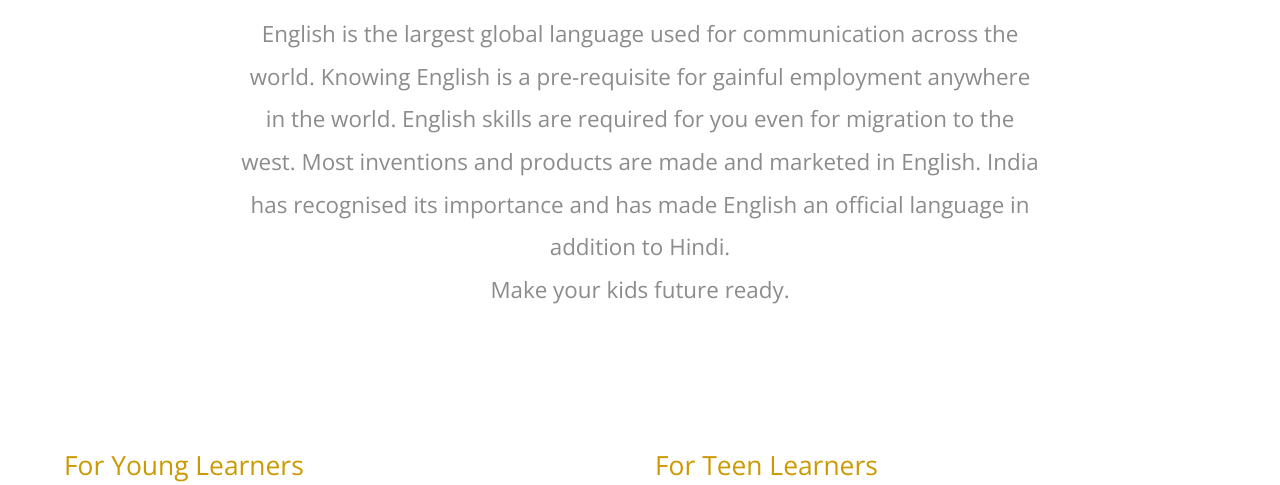
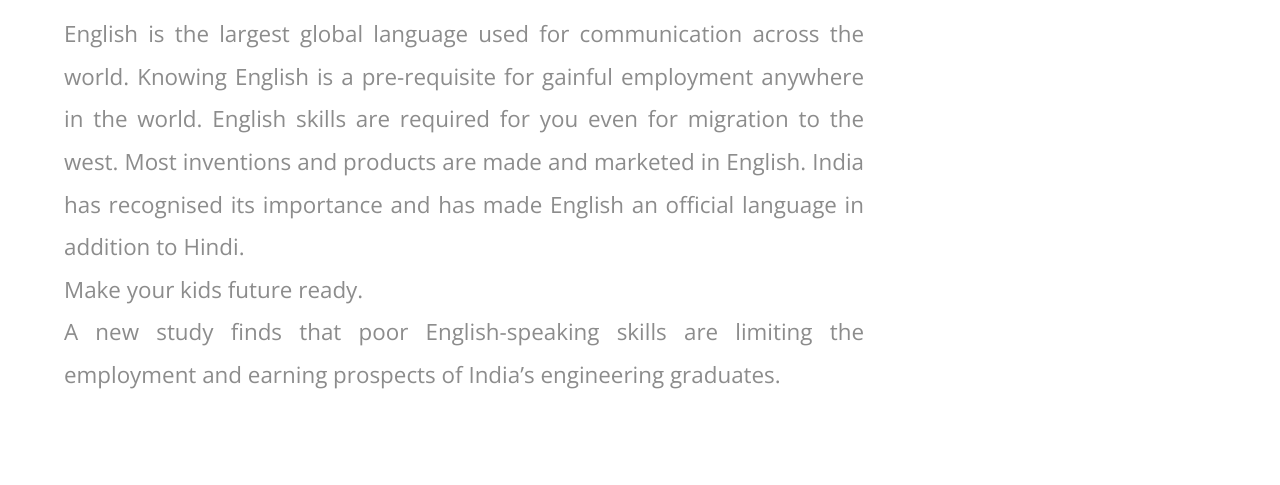
Before and after one commit to jiimms/Summer_Camp, a plain HTML site: page about.html in a window 1280 px wide. Shown: the part 732-1217 px from the top of the page. Drawn offline with nearby package versions, Linux system fonts and the light colour scheme; a script that the page names is missing.

Commit message:
text justify

```diff
--- a/about.html
+++ b/about.html
@@ -77,7 +77,9 @@ http://www.templatemo.com/tm-488-Classic
                             Most inventions and products are made and marketed in English.
                             India has recognised its importance and has made English an official language in addition to Hindi. <br>
 
-                            Make your kids future ready.
+                            Make your kids future ready.<br>
+                            A  new study finds that poor English-speaking skills are limiting the employment and earning prospects of India’s engineering graduates.<br>
+
 
 </p>
                     </div>
--- a/css/templatemo-style.css
+++ b/css/templatemo-style.css
@@ -134,7 +134,9 @@ h2 { font-size: 2.2rem; }
 .tm-subtitle {
 	font-size: 1.4rem;
 	max-width: 800px;
-	margin: 0 auto 80px;
+	margin-top: 0;
+	margin-bottom: 80px;
+	text-align: justify;
 }
 
 .tm-content-box {
```
